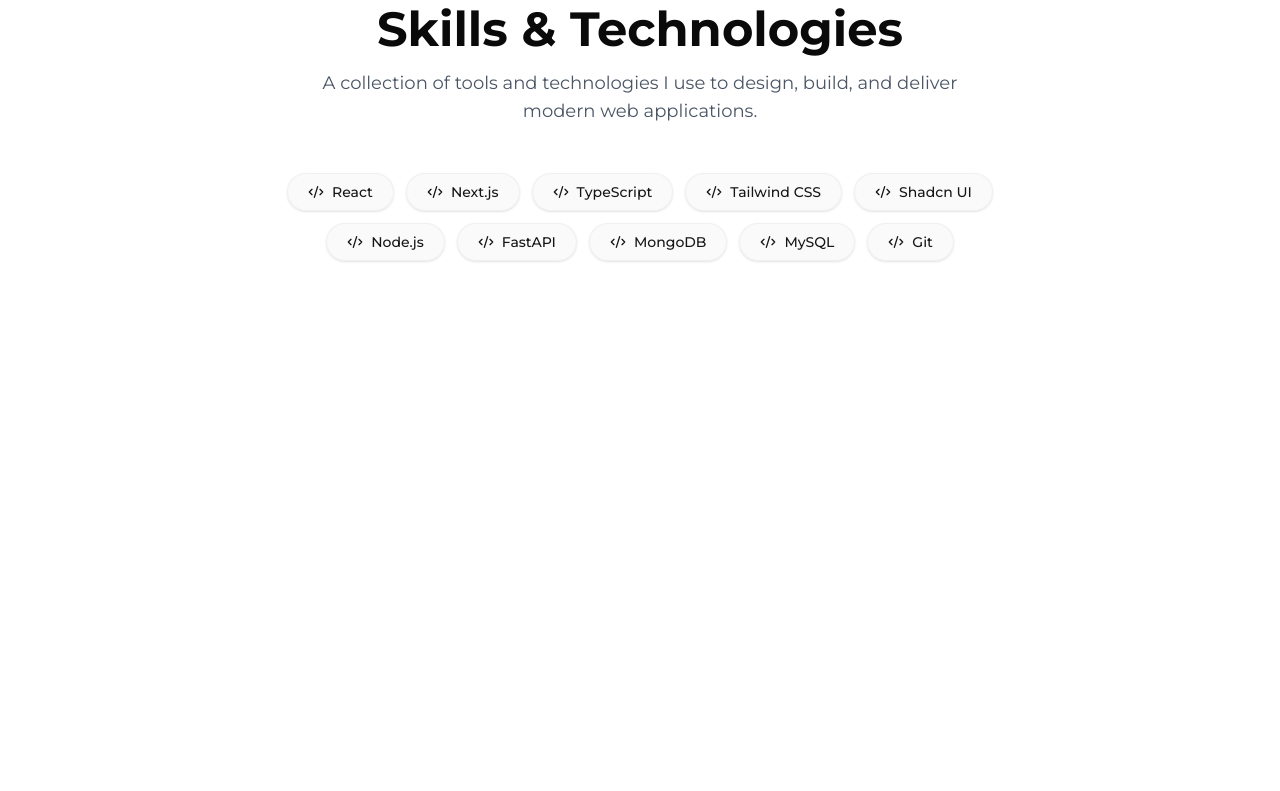
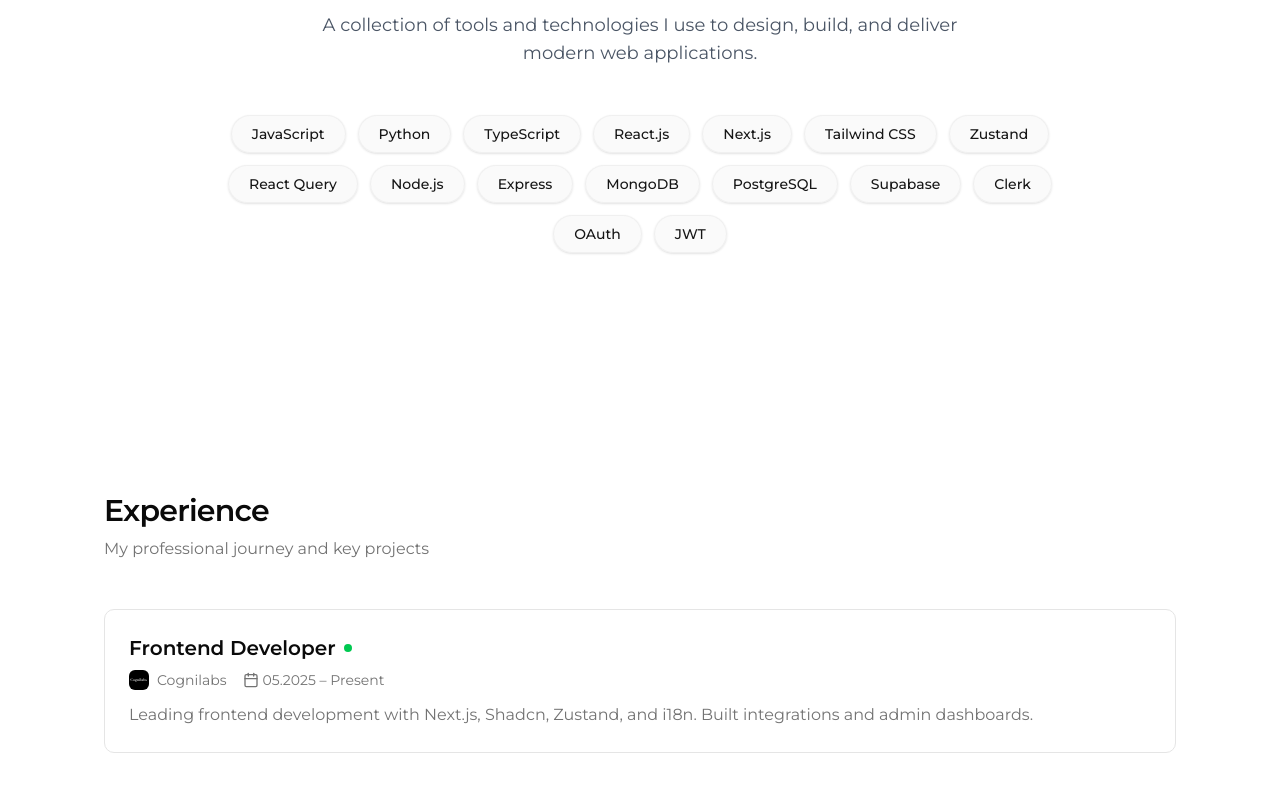
Before and after one commit to abboskhonov/abboskhonov-website, a Next.js app: page /about in a window 1280 px wide. Shown: the part 645-1436 px from the top of the page. Before the commit the page ends 1066 px from the top, so only its background shows below. Built offline with nearby package versions, Linux system fonts and the light colour scheme.

Commit message:
seo, expericen and more

```diff
--- a/app/about/page.tsx
+++ b/app/about/page.tsx
@@ -1,13 +1,14 @@
 import React from "react";
 import Navbar from "../../components/navbar";
 import Skills from "@/components/skills";
+import Experience from "@/components/experience";
 
 const AboutPage = () => {
   return (
     <>
       <Navbar />
 
-      <main className="max-w-4xl mx-auto px-6 py-20 space-y-24">
+      <main className="max-w-6xl mx-auto px-6 py-20 space-y-24">
         {/* Bio */}
         <section className="text-lg text-black dark:text-gray-300 leading-relaxed">
           <h1 className="text-4xl md:text-5xl font-bold mb-6">
@@ -37,6 +38,7 @@
 
         {/* Skills */}
         <Skills />
+        <Experience />
       </main>
     </>
   );
--- a/app/contact/page.tsx
+++ b/app/contact/page.tsx
@@ -1,37 +1,158 @@
-"use client"
+"use client";
 
-import { Card, CardContent, CardHeader, CardTitle } from "@/components/ui/card"
-import { Button } from "@/components/ui/button"
-import { Input } from "@/components/ui/input"
-import { Textarea } from "@/components/ui/textarea"
+import { Card, CardContent, CardHeader, CardTitle } from "@/components/ui/card";
+import { Button } from "@/components/ui/button";
+import { Input } from "@/components/ui/input";
+import { Textarea } from "@/components/ui/textarea";
+import {
+  Github,
+  Linkedin,
+  Twitter,
+  Mail,
+  Send,
+  Phone,
+  MapPin
+} from "lucide-react";
 
 export default function ContactPage() {
   return (
-    <div className="min-h-screen flex items-center justify-center bg-gray-50 px-4">
-      <Card className="w-full max-w-lg shadow-md border rounded-2xl">
-        <CardHeader>
-          <CardTitle className="text-2xl font-semibold text-center">
-            Contact Us
+    <div className="min-h-screen bg-gradient-to-br from-gray-50 to-gray-100 dark:from-gray-900 dark:to-gray-800 px-4 py-12">
+      <div className="container mx-auto max-w-6xl">
+        <div className="text-center mb-12">
+          <h1 className="text-4xl md:text-5xl font-bold text-gray-800 dark:text-white">
+            Get In Touch
+          </h1>
+          <p className="mt-4 text-lg text-gray-600 dark:text-gray-300 max-w-2xl mx-auto">
+            Have a project in mind or want to say hello? I'd love to hear from you.
+            Reach out via the form or connect through socials.
+          </p>
+        </div>
+
+        <div className="grid grid-cols-1 lg:grid-cols-2 gap-12 items-start">
+          {/* Contact Form */}
+          <Card className="shadow-lg border rounded-2xl overflow-hidden flex flex-col">
+            <CardHeader className="bg-primary/10 dark:bg-primary/20">
+              <CardTitle className="text-2xl font-semibold text-primary dark:text-primary-light">
+                Send a Message
               </CardTitle>
             </CardHeader>
-        <CardContent>
-          <form className="space-y-4">
+            <CardContent className="pt-6">
+              <form className="space-y-5">
                 <div>
-              <Input placeholder="Your Name" className="rounded-xl" />
+                  <Input
+                    placeholder="Your Name"
+                    className="rounded-xl h-12"
+                  />
                 </div>
                 <div>
-              <Input type="email" placeholder="Your Email" className="rounded-xl" />
+                  <Input
+                    type="email"
+                    placeholder="Your Email"
+                    className="rounded-xl h-12"
+                  />
                 </div>
                 <div>
-              <Textarea placeholder="Your Message" className="min-h-[120px] rounded-xl" />
+                  <Textarea
+                    placeholder="Your Message"
+                    className="min-h-[120px] rounded-xl"
+                  />
                 </div>
-            <Button className="w-full rounded-xl">Send Message</Button>
+                <Button className="w-full rounded-xl h-12 text-base font-medium flex items-center gap-2">
+                  <Send className="w-4 h-4" /> Send Message
+                </Button>
               </form>
-          <p className="text-center text-sm text-gray-500 mt-4">
-            Or reach us at <span className="font-medium text-gray-700">support@cardly.com</span>
+              <p className="text-center text-sm text-gray-500 dark:text-gray-400 mt-4">
+                I'll get back to you within 24–48 hours.
               </p>
             </CardContent>
           </Card>
+
+          {/* Contact Info & Socials */}
+          <div className="space-y-8">
+            {/* Personal Info */}
+            <div className="bg-white dark:bg-gray-800 p-6 rounded-2xl shadow-md border">
+              <h3 className="text-xl font-semibold text-gray-800 dark:text-white mb-4">
+                Let’s Connect
+              </h3>
+              <p className="text-gray-600 dark:text-gray-300 mb-6">
+                I'm always open to discussing new opportunities, collaborations, or a friendly chat about tech.
+              </p>
+
+              <div className="space-y-4">
+                <div className="flex items-center gap-3 text-gray-700 dark:text-gray-200">
+                  <Mail className="w-5 h-5 text-primary" />
+                  <span>me@yourdomain.com</span>
                 </div>
-  )
+                <div className="flex items-center gap-3 text-gray-700 dark:text-gray-200">
+                  <Phone className="w-5 h-5 text-primary" />
+                  <span>+1 (123) 456-7890</span>
+                </div>
+                <div className="flex items-center gap-3 text-gray-700 dark:text-gray-200">
+                  <MapPin className="w-5 h-5 text-primary" />
+                  <span>San Francisco, CA</span>
+                </div>
+              </div>
+            </div>
+
+            {/* Social Links */}
+            <div className="bg-white dark:bg-gray-800 p-6 rounded-2xl shadow-md border">
+              <h3 className="text-xl font-semibold text-gray-800 dark:text-white mb-5">
+                Follow Me
+              </h3>
+              <div className="flex flex-col gap-3">
+                <Button
+                  variant="outline"
+                  className="justify-start gap-3 rounded-xl h-12"
+                  asChild
+                >
+                  <a href="https://github.com/yourusername" target="_blank" rel="noopener noreferrer">
+                    <Github className="w-5 h-5" />
+                    GitHub
+                  </a>
+                </Button>
+
+                <Button
+                  variant="outline"
+                  className="justify-start gap-3 rounded-xl h-12"
+                  asChild
+                >
+                  <a href="https://linkedin.com/in/yourprofile" target="_blank" rel="noopener noreferrer">
+                    <Linkedin className="w-5 h-5" />
+                    LinkedIn
+                  </a>
+                </Button>
+
+                <Button
+                  variant="outline"
+                  className="justify-start gap-3 rounded-xl h-12"
+                  asChild
+                >
+                  <a href="https://twitter.com/yourhandle" target="_blank" rel="noopener noreferrer">
+                    <Twitter className="w-5 h-5" />
+                    X (Twitter)
+                  </a>
+                </Button>
+
+                <Button
+                  variant="outline"
+                  className="justify-start gap-3 rounded-xl h-12"
+                  asChild
+                >
+                  <a href="https://t.me/yourtelegram" target="_blank" rel="noopener noreferrer">
+                    <Send className="w-5 h-5" />
+                    Telegram: @your_tg_username
+                  </a>
+                </Button>
+              </div>
+            </div>
+          </div>
+        </div>
+
+        {/* Footer */}
+        <footer className="mt-16 text-center text-sm text-gray-500 dark:text-gray-400">
+          © {new Date().getFullYear()} Your Name. Built with Next.js & Tailwind CSS.
+        </footer>
+      </div>
+    </div>
+  );
 }
--- a/app/layout.tsx
+++ b/app/layout.tsx
@@ -1,11 +1,72 @@
 import type { Metadata } from "next";
 import { Montserrat } from "next/font/google";
 import "./globals.css";
-import { ThemeProvider } from "@/components/theme-provider"; // 👈
+import { ThemeProvider } from "@/components/theme-provider";
 
 export const metadata: Metadata = {
   title: "Abboskhonov Portfolio",
-  description: "Minimalist portfolio website",
+  description: "Minimalist portfolio showcasing projects, skills, and experience of Abror Abboskhonov, a passionate full-stack developer.",
+  keywords: [
+    "Abboskhonov",
+    "Abror Abboskhonov",
+    "Portfolio",
+    "Frontend Developer",
+    "Full-Stack Developer",
+    "React",
+    "Next.js",
+    "Tailwind CSS",
+    "Shadcn",
+    "JavaScript",
+    "TypeScript",
+    "Web Developer",
+    "Uzbekistan",
+  ],
+  authors: [{ name: "Abror Abboskhonov", url: "https://abboskhonov.uz" }],
+  creator: "Abror Abboskhonov",
+  publisher: "Abboskhonov",
+
+  openGraph: {
+    title: "Abboskhonov Portfolio",
+    description: "Explore the work, projects, and experience of Abror Abboskhonov — frontend & full-stack developer.",
+    url: "https://abboskhonov.uz",
+    siteName: "Abboskhonov Portfolio",
+    locale: "en_US",
+    type: "website",
+    images: [
+      {
+        url: "https://abboskhonov.uz/og-image.jpg", // ⚡ Replace with actual OG image
+        width: 1200,
+        height: 630,
+        alt: "Abboskhonov Portfolio Preview",
+      },
+    ],
+  },
+
+  twitter: {
+    card: "summary_large_image",
+    title: "Abboskhonov Portfolio",
+    description: "Minimalist portfolio of Abror Abboskhonov — developer from Uzbekistan.",
+    creator: "@abboskhonow", // ⚡ Replace if you have Twitter
+    images: ["https://abboskhonov.uz/og-image.png"],
+  },
+
+  icons: {
+    icon: "/favicon.ico",
+    shortcut: "/favicon-16x16.png",
+    apple: "/apple-touch-icon.png",
+  },
+
+  manifest: "/site.webmanifest",
+
+  metadataBase: new URL("https://abboskhonov.uz"),
+  alternates: {
+    canonical: "https://abboskhonov.uz",
+    languages: {
+      "en-US": "https://abboskhonov.uz",
+
+    },
+  },
+  category: "Portfolio",
 };
 
 const montserrat = Montserrat({
--- /dev/null
+++ b/components/experience.tsx
@@ -0,0 +1,75 @@
+"use client";
+import React from "react";
+import { Calendar, Building2 } from "lucide-react";
+import Image from "next/image";
+import CognilabsLogo from '@/public/cognilabs.jpg';
+
+const experiences = [
+  {
+    role: "Frontend Developer",
+    company: "Cognilabs",
+    duration: "05.2025 – Present",
+    description:
+      "Leading frontend development with Next.js, Shadcn, Zustand, and i18n. Built integrations and admin dashboards.",
+    current: true,
+    logo: CognilabsLogo,
+  }
+];
+
+const Experience = () => {
+  return (
+    <section className="max-w-6xl mx-auto px-4 py-16">
+      <div className="mb-12">
+        <h2 className="text-3xl font-semibold tracking-tight mb-2">Experience</h2>
+        <p className="text-muted-foreground">My professional journey and key projects</p>
+      </div>
+
+      <div className="space-y-6">
+        {experiences.map((exp, idx) => (
+          <div
+            key={idx}
+            className="group relative bg-card border rounded-lg p-6 hover:shadow-md transition-all duration-200"
+          >
+            <div className="flex flex-col md:flex-row md:items-start md:justify-between gap-4">
+              <div className="flex-1">
+                <div className="flex items-center gap-2 mb-2">
+                  <h3 className="text-xl font-semibold">{exp.role}</h3>
+                  {exp.current && (
+                    <div className="h-2 w-2 bg-green-500 rounded-full"></div>
+                  )}
+                </div>
+
+                <div className="flex items-center gap-4 text-sm text-muted-foreground mb-3">
+                  <div className="flex items-center gap-2">
+                    {exp.logo ? (
+                      <Image
+                        src={exp.logo}
+                        alt={`${exp.company} logo`}
+                        width={20}
+                        height={20}
+                        className="rounded-sm"
+                      />
+                    ) : (
+                      <Building2 className="h-4 w-4" />
+                    )}
+                    <span>{exp.company}</span>
+                  </div>
+                  <div className="flex items-center gap-1">
+                    <Calendar className="h-4 w-4" />
+                    <span>{exp.duration}</span>
+                  </div>
+                </div>
+              </div>
+            </div>
+
+            <p className="text-muted-foreground leading-relaxed">
+              {exp.description}
+            </p>
+          </div>
+        ))}
+      </div>
+    </section>
+  );
+};
+
+export default Experience;
--- a/components/skills.tsx
+++ b/components/skills.tsx
@@ -3,22 +3,37 @@
 import { Code2 } from "lucide-react";
 
 const skills = [
-  "React",
+  // Languages
+  "JavaScript",
+  "Python",
+  "TypeScript",
+
+  // Frontend
+  "React.js",
   "Next.js",
-  "TypeScript",
   "Tailwind CSS",
-  "Shadcn UI",
+  "Zustand",
+  "React Query",
+
+  // Backend & APIs
   "Node.js",
-  "FastAPI",
+  "Express",
+
+  // Databases
   "MongoDB",
-  "MySQL",
-  "Git",
+  "PostgreSQL",
+
+  // Auth & Backend-as-a-Service
+  "Supabase",
+  "Clerk",
+  "OAuth",
+  "JWT",
 ];
 
 export default function Skills() {
   return (
     <section className="py-20 text-center">
-      {/* Heading - Normal Text */}
+      {/* Heading */}
       <div className="mb-12">
         <h2 className="text-4xl md:text-5xl font-bold text-foreground">
           Skills & Technologies
@@ -37,10 +52,10 @@
         {skills.map((skill, index) => (
           <li
             key={skill}
-            style={{ animationDelay: `${index * 100}ms` }}
+            style={{ animationDelay: `${index * 80}ms` }}
             className="px-5 py-2 rounded-full bg-muted/60 dark:bg-muted/40 border border-border/50 text-sm font-medium flex items-center gap-2 shadow-sm hover:shadow-lg hover:border-primary/50 hover:bg-primary hover:text-primary-foreground dark:hover:bg-primary dark:hover:text-primary-foreground transition-all duration-300 ease-in-out transform hover:-translate-y-0.5 opacity-95 hover:opacity-100 group"
           >
-            <Code2 className="w-4 h-4 transition-transform duration-300 group-hover:rotate-12 group-hover:scale-110" />
+            {/* <Code2 className="w-4 h-4 transition-transform duration-300 group-hover:rotate-12 group-hover:scale-110 text-primary/70" /> */}
             {skill}
           </li>
         ))}
```
Also changed, not shown: public/cognilabs.jpg (added), public/og-image.png (added). Lines whose indentation alone changed are shown as unchanged.
